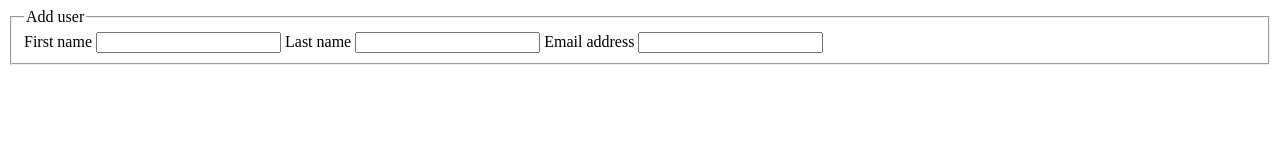
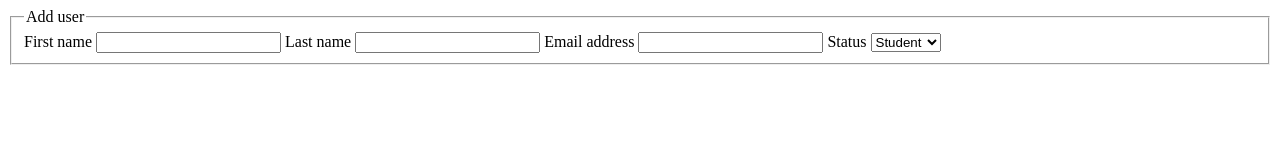
Before and after one commit to Portia-Nelly-Mashaba/html-form, a plain HTML site: page index.html in a window 1280 px wide. Drawn offline with Linux system fonts and the light colour scheme.

Commit message:
added select options for status

```diff
--- a/index.html
+++ b/index.html
@@ -18,6 +18,13 @@
 
             <label for="email">Email address</label>
             <input type="text" id="email" name="email">
+
+            <label for="status">Status</label>
+            <select id="status" name="status">
+                <option value="student">Student</option>
+                <option value="teacher">Teacher</option>
+                <option value="guest">Guest</option>
+            </select>
         </fieldset>
     </form>
 </body>
```
